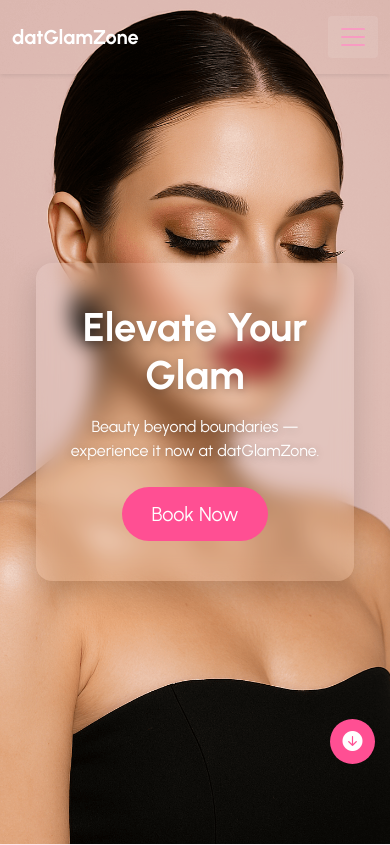
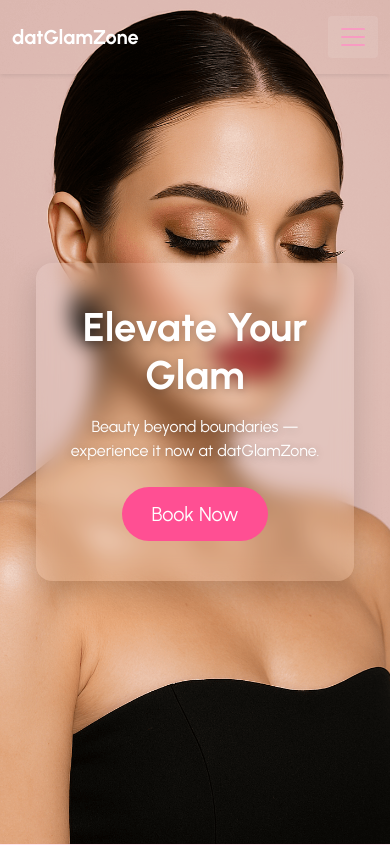
Before and after one commit to je-ffdev/datGlamZone, a plain HTML site: page index.html in a window 390 px wide. Shown: the top 845 px of the page. Drawn offline with nearby package versions, Linux system fonts and the light colour scheme.

Commit message:
scroll-button removed

```diff
--- a/styles.css
+++ b/styles.css
@@ -181,13 +181,7 @@ section {
     font-size: 2.5rem;
   }
   .scroll-buttons {
-    bottom: 80px; /* move it higher to avoid overlap with bottom UI */
-    right: 15px;  /* slightly more margin on smaller screens */
+    display: none;
   }
 
-  .scroll-btn {
-    width: 45px;
-    height: 45px;
-    font-size: 20px;
-  }
 }
```
